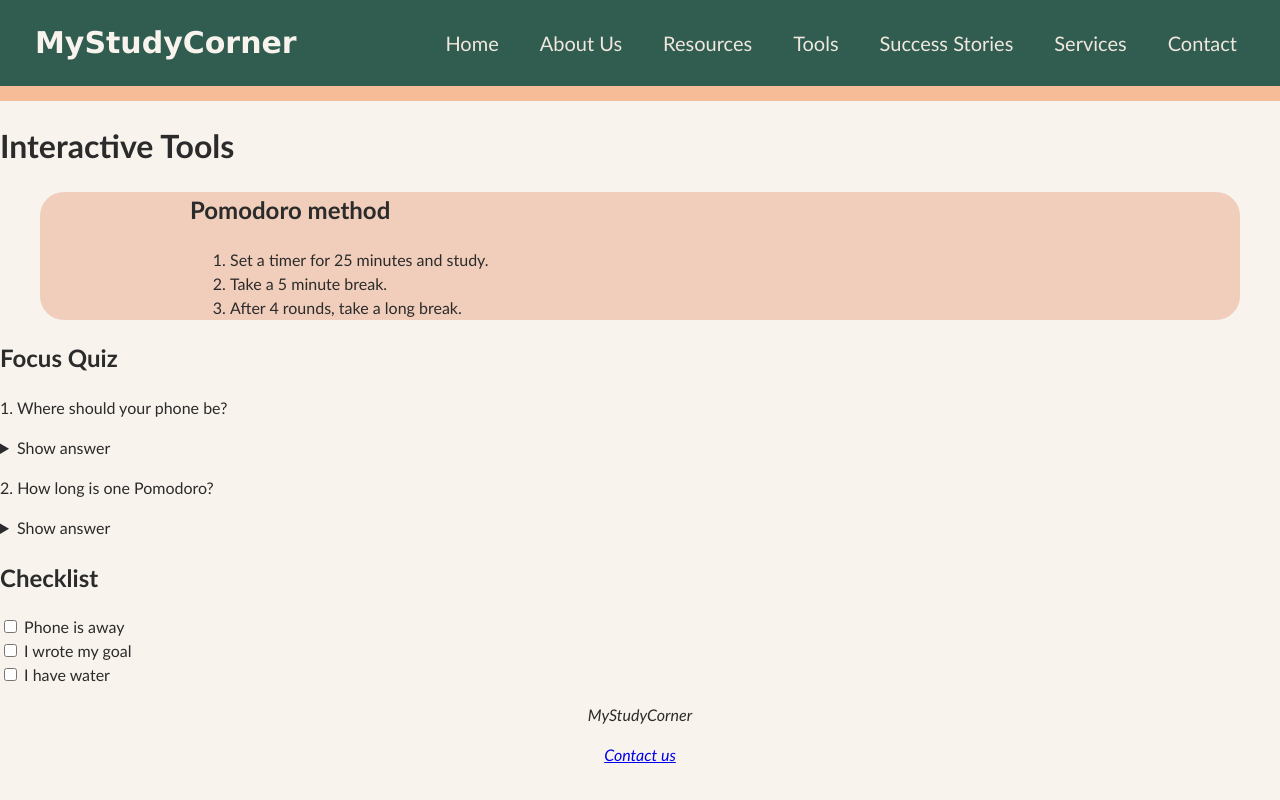
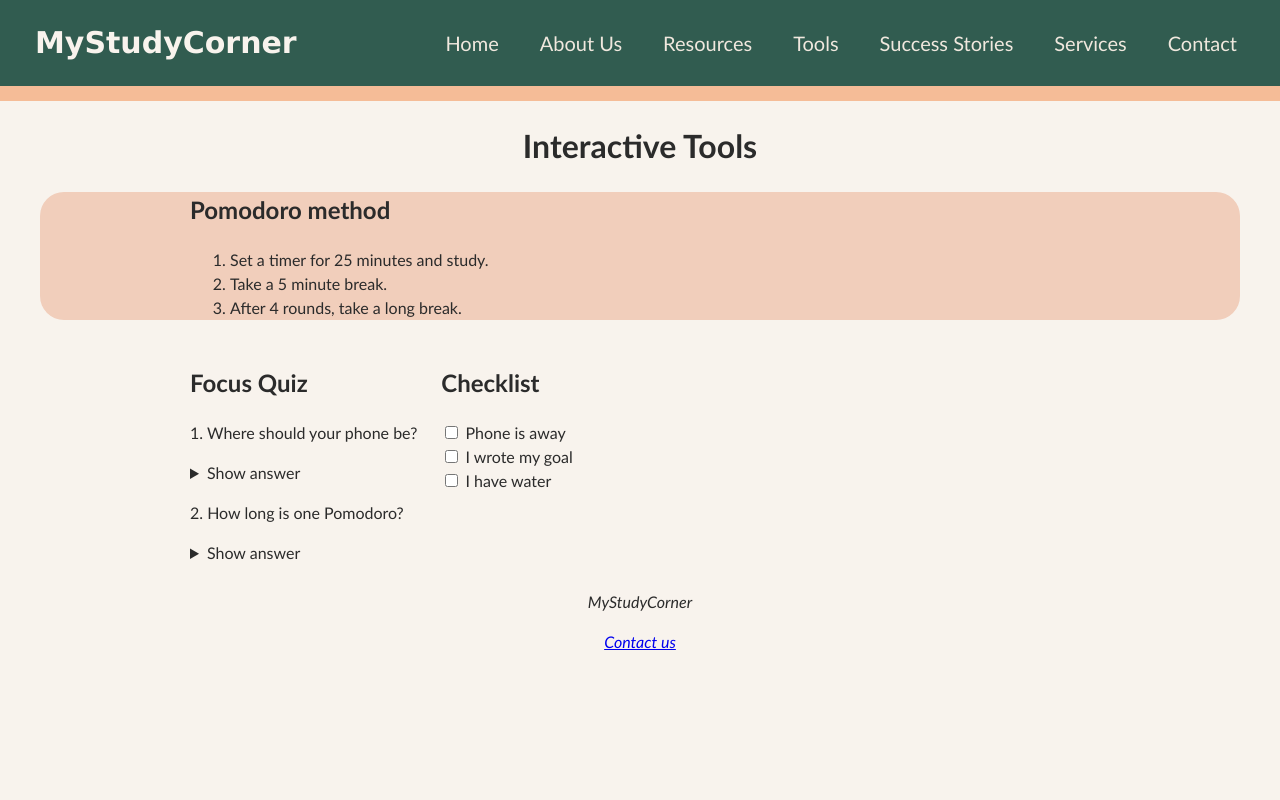
Before and after one commit to lunaindex/WebProject, a plain HTML site: page MyStudyCorner/Files/tools.html in a window 1280 px wide. Drawn offline with Linux system fonts and the light colour scheme.

Commit message:
Update tools.html

```diff
--- a/MyStudyCorner/Files/tools.html
+++ b/MyStudyCorner/Files/tools.html
@@ -5,7 +5,19 @@
     <meta name="viewport" content="width=device-width, initial-scale=1.0" />
     <title>Tools - MyStudyCorner</title>
     <link rel="stylesheet" href="css/style.css" />
-
+    <style>
+      #hi{
+        display: flex;
+        gap: 24px;
+        margin: 25px auto;
+        width: 900px;
+        padding: 0 20px;
+      }
+      #hi.box{
+        flex: 1;
+        padding: 20px;
+      }
+    </style>
   </head>
   <body>
     <header class="navbar">
@@ -22,7 +34,7 @@
     </header>
 
     <div class="content">
-      <h1>Interactive Tools</h1>
+      <h1 style="text-align: center;" >Interactive Tools</h1>
       <div class="box">
         <h2>Pomodoro method</h2>
         <ol>
@@ -31,7 +43,7 @@
           <li>After 4 rounds, take a long break.</li>
         </ol>
       </div>
-      <div class="row">
+      <div id="hi">
         <div class="box">
           <h2>Focus Quiz</h2>
           <p>1. Where should your phone be?</p>
```
